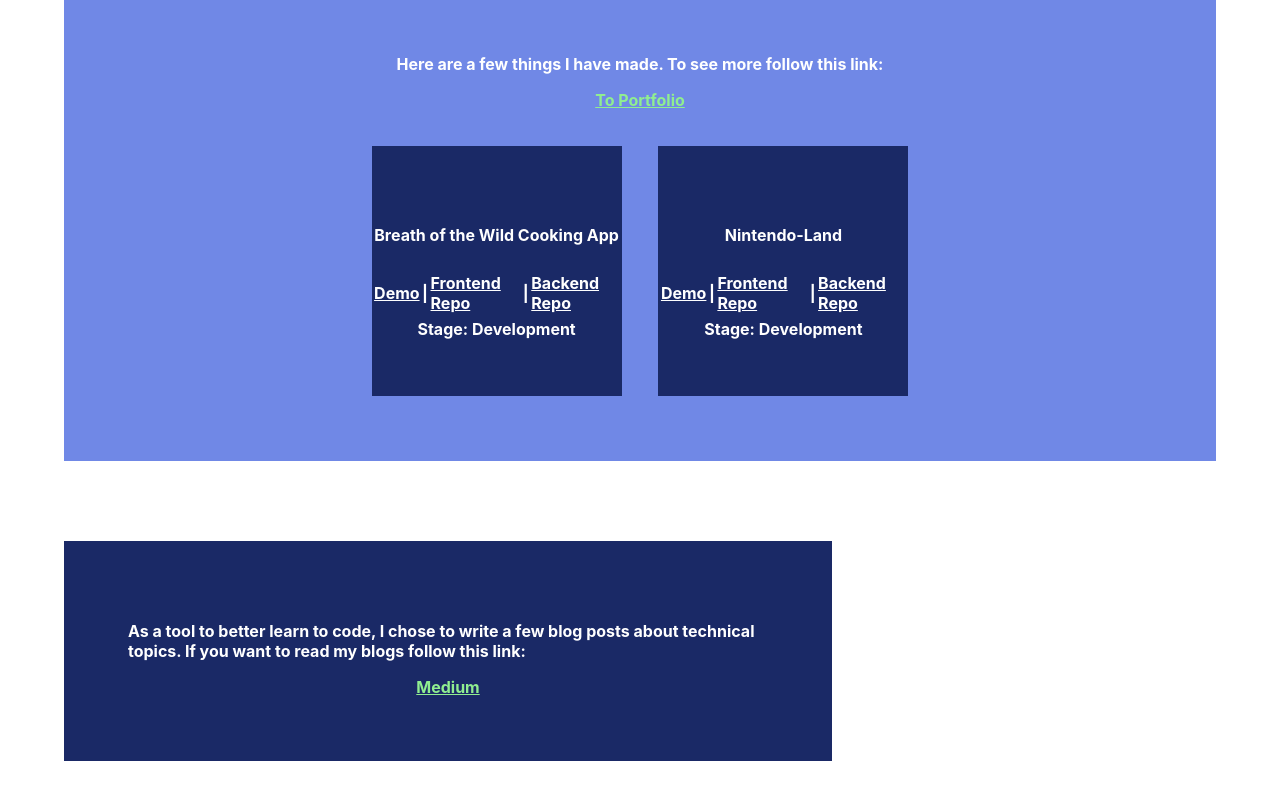
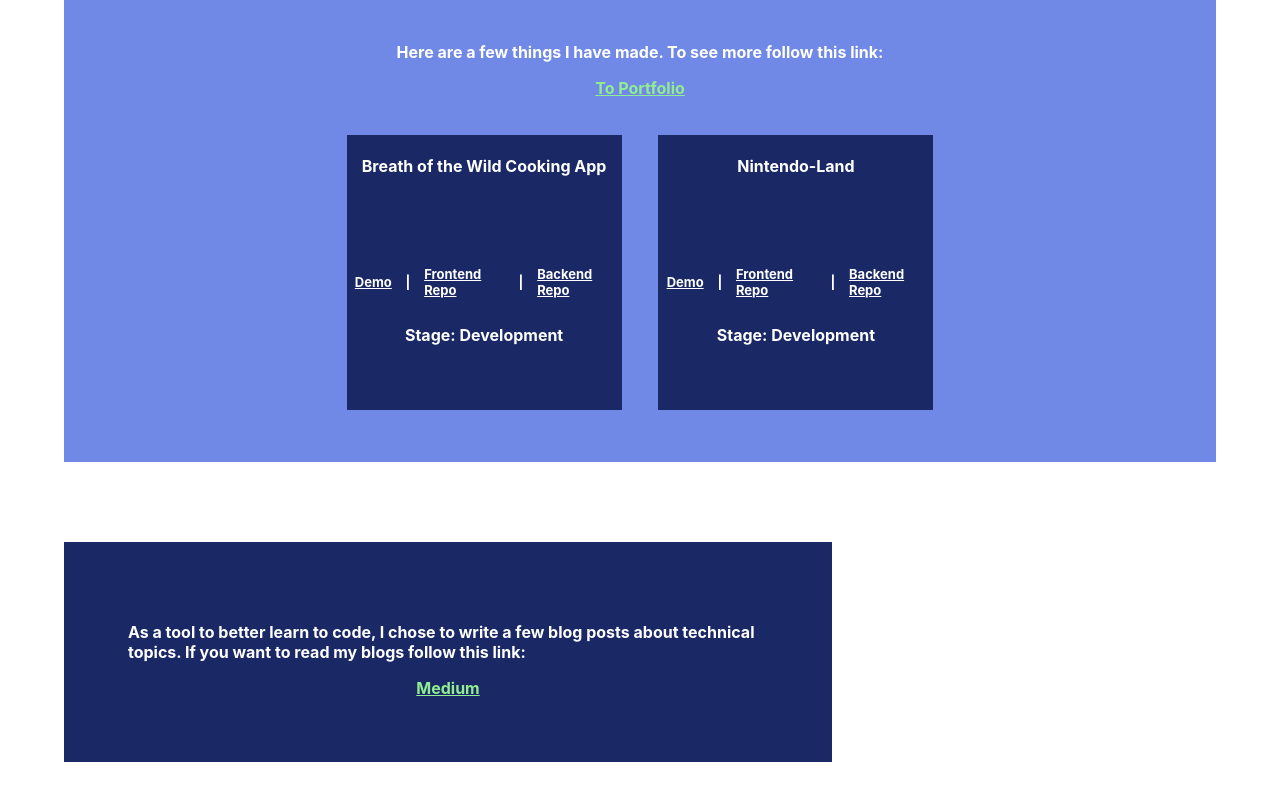
Before and after one commit to dylantoporek/portfolio-project, a React (Create React App) app: page / in a window 1280 px wide. Shown: the part 818-1618 px from the top of the page. Built offline with nearby package versions, Linux system fonts and the light colour scheme.

Commit message:
updates and deployed

```diff
--- a/src/App.css
+++ b/src/App.css
@@ -166,13 +166,23 @@
 #home-featured-project-item{
   display: flex;
   flex-direction: column;
-  justify-content: center;
+  /* justify-content: center; */
   align-items: center;
   position: relative;
-  width: 250px;
-  height: 250px;
+  width: 275px;
+  height: 275px;
   background-color: #1A2966;
   margin: 2%;
+}
+
+.home-project-link{
+  position: relative;
+  font-size: small;
+  margin-left: 3%;
+  margin-right: 2%;
+  margin-top: 25%;
+  margin-bottom: 10%;
+  color: white
 }
 
 #home-blogs{
@@ -276,7 +286,7 @@
   width: 80%;
   height: 25%;
   /* left: 5%; */
-  background-color: cornflowerblue;
+  background-color: #7088E6;
   justify-content: center;
   align-items: center;
   padding: 2%;
@@ -291,7 +301,7 @@
   height: 25%;
   top: 40%;
   /* left: 5%; */
-  background-color: blueviolet;
+  background-color: #7088E6;
   justify-content: center;
   align-items: center;
   padding: 2%;
@@ -306,7 +316,7 @@
   height: 25%;
   top: 60%;
   /* left: 5%; */
-  background-color: blueviolet;
+  background-color: #7088E6;
   justify-content: center;
   align-items: center;
   padding: 2%;
--- a/src/components/Pages/About.js
+++ b/src/components/Pages/About.js
@@ -9,7 +9,7 @@ function About({changePage}){
     return (
         <div id='about-container'>
             <div id='about-me'>
-              I was born and raised in New York City, in Manhattan. Attended Umass Amherst, graduating with a Major in economics and a minor in philosophy.
+              I was born and raised in New York City, on the upper west side of Manhattan. Later, I attended Umass Amherst, graduating with a Major in economics and a minor in philosophy.
             </div>
 
             <div id='about-work'>
@@ -17,7 +17,7 @@ function About({changePage}){
             </div>
 
             <div id='about-hobbies'>
-              Some of my favortie things to do are playing games, enjoy the outdoors, and spend time with my dog Lily! Some of my all-time favorites games are Chess, Halo, Settlers of Catan, Red Dead Redemption, The Elder Scrolls series, and The Legend of Zelda Series!
+              Some of my favortie things to do are playing games, enjoy the outdoors, and spend time with my dog Lily! Some of my all-time favorites games are Chess, Halo, Settlers of Catan, Red Dead Redemption, The Elder Scrolls series, and The Legend of Zelda Series. My passion for games has inspiried many of my projects thus far, and has allowed me to learn a couple programming languages in a fun and creative way.
             </div>
 
 
--- a/src/components/Pages/Home.js
+++ b/src/components/Pages/Home.js
@@ -29,14 +29,14 @@ function Home({changePage}){
 
     const featuredProjectDisplay = featuredProjects.map((project)=>{
         return (
-            <div id='home-featured-project-item'>
+            <div id='home-featured-project-item' key={project.title}>
                 <h4>{project.title}</h4>
                 <div id='project-links-container'>
-                    <a className="project-link" href={project.link}>Demo</a>
-                    <p>|</p>
-                    <a className="project-link" href={project.frontend}>Frontend Repo</a>
-                    <p>|</p>
-                    <a className="project-link" href={project.backend}>Backend Repo</a>
+                    <a className="home-project-link" href={project.link}>Demo</a>
+                    <p className="home-project-link">|</p>
+                    <a className="home-project-link" href={project.frontend}>Frontend Repo</a>
+                    <p className="home-project-link">|</p>
+                    <a className="home-project-link" href={project.backend}>Backend Repo</a>
                 </div>
                 <div>
                     Stage: {project.stage}
--- a/src/components/ProjectItem.js
+++ b/src/components/ProjectItem.js
@@ -42,7 +42,7 @@ function ProjectItem(){
 
     const projectDisplay = projects.map((project)=>{
         return (
-            <div className="project-item">
+            <div className="project-item" key={project.title}>
                 <h3>{project.title}</h3>
                 <p>{project.description}</p>
                 <div id='project-links-container'>
```
